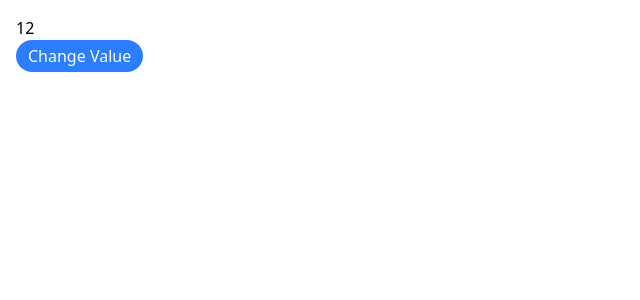
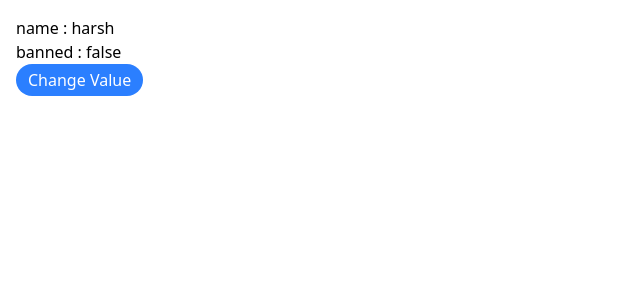
Before and after one commit to YashaswiChahande/React, a React (Vite) app in the folder reactbasic/: page / in a window 1280 px wide. Shown: the top 300 px of the page, without its empty margins (0-640 px from the left). Built offline with nearby package versions, Linux system fonts and the light colour scheme.

Commit message:
useState

```diff
--- a/reactbasic/src/App.jsx
+++ b/reactbasic/src/App.jsx
@@ -2,12 +2,13 @@ import React, { useState } from "react";
 
 
 function App (){
-  const [val, setVal] = useState(12);
+  const [val, setVal] = useState({name: 'harsh', isBanned: false});
 
   return (
     <div className="p-4">
-      <h1>{val}</h1>
-      <button onClick={()=>setVal((prev)=>prev+1)} className="px-3 py-1 bg-blue-500 rounded-full text-zinc-50">Change Value</button>
+      <h1>name : {val.name}</h1>
+      <h2>banned : {val.isBanned.toString()}</h2>
+      <button onClick={()=>setVal({...val, isBanned: !val.isBanned})} className="px-3 py-1 bg-blue-500 rounded-full text-white">Change Value</button>
     </div>
   )
 }
```
